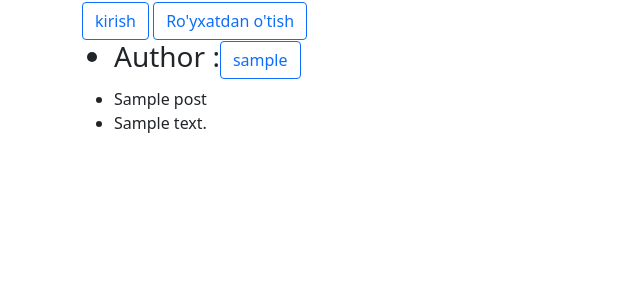
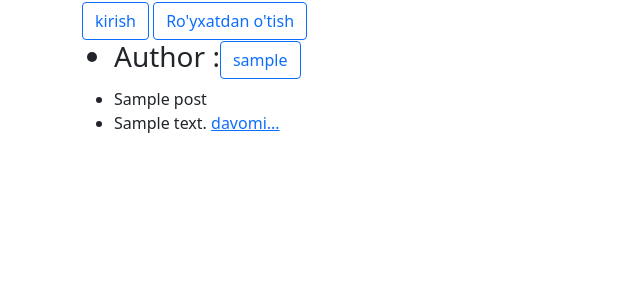
Before and after one commit to AbbosxonCFG/Function_Class_Views, a Django app: page /main/list/ in a window 1280 px wide. Shown: the part 138-438 px from the top of the page, without its empty margins (0-640 px from the left). Run offline with Django 5.2, Linux system fonts and the light colour scheme; tables that the repository leaves empty hold one stand-in row (values such as "Sample post"); some libraries are stand-ins or nearby versions.

Commit message:
ist.html

```diff
--- a/templates/list.html
+++ b/templates/list.html
@@ -20,7 +20,7 @@
         {% for l in list %}
         <h3><li>Author :<a href="{% url 'detail' l.pk %}"><button class="btn btn-outline-primary">{{ l.author.username }}</button></a> </li></h3>
         <li>{{ l.title }}</li>
-        <li>{{ l.desc }}</li>
+        <li>{{ l.desc|slice:":30" }} <a href="{% url 'detail' l.pk %}">davomi...</a></li>
         {% endfor %}
     </ul>
     {% endblock content %}
```
